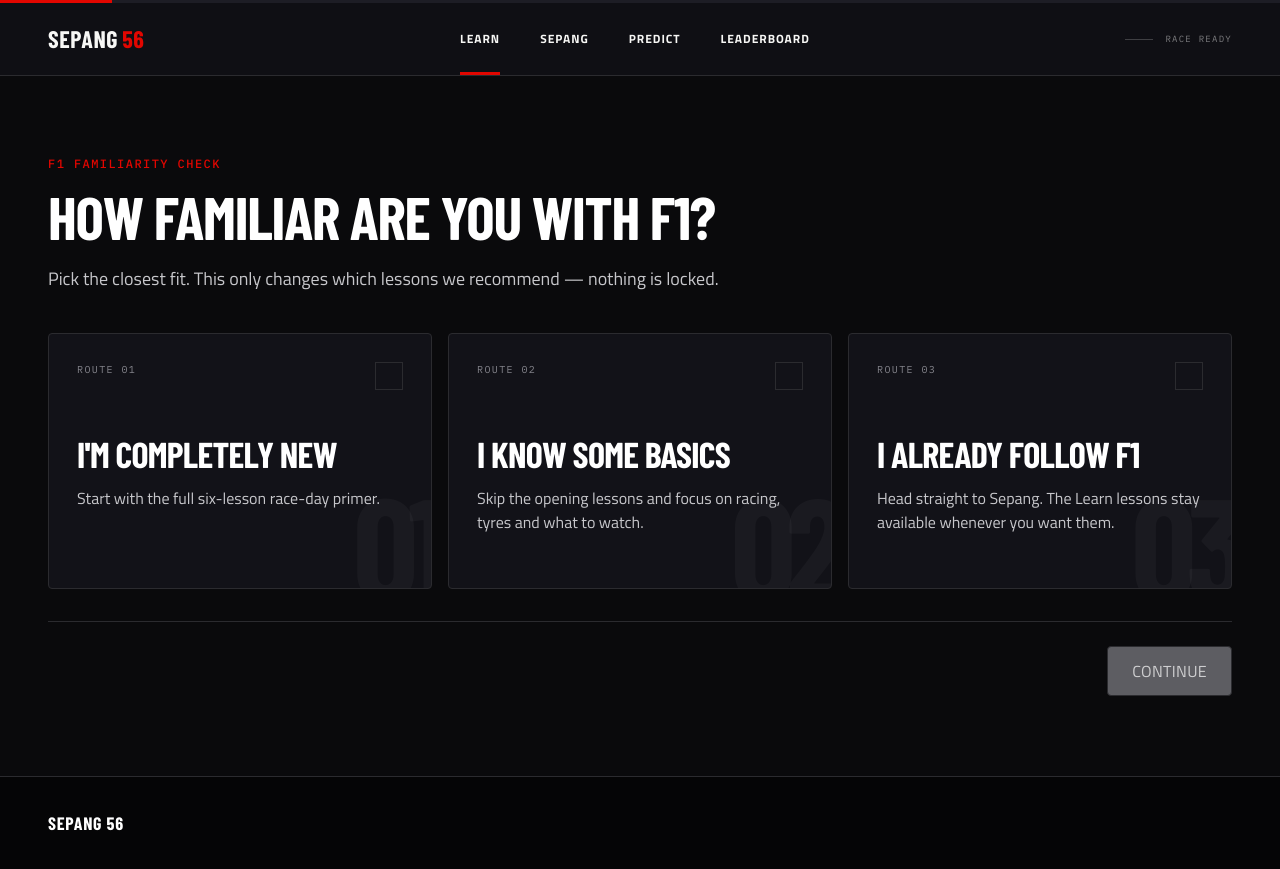
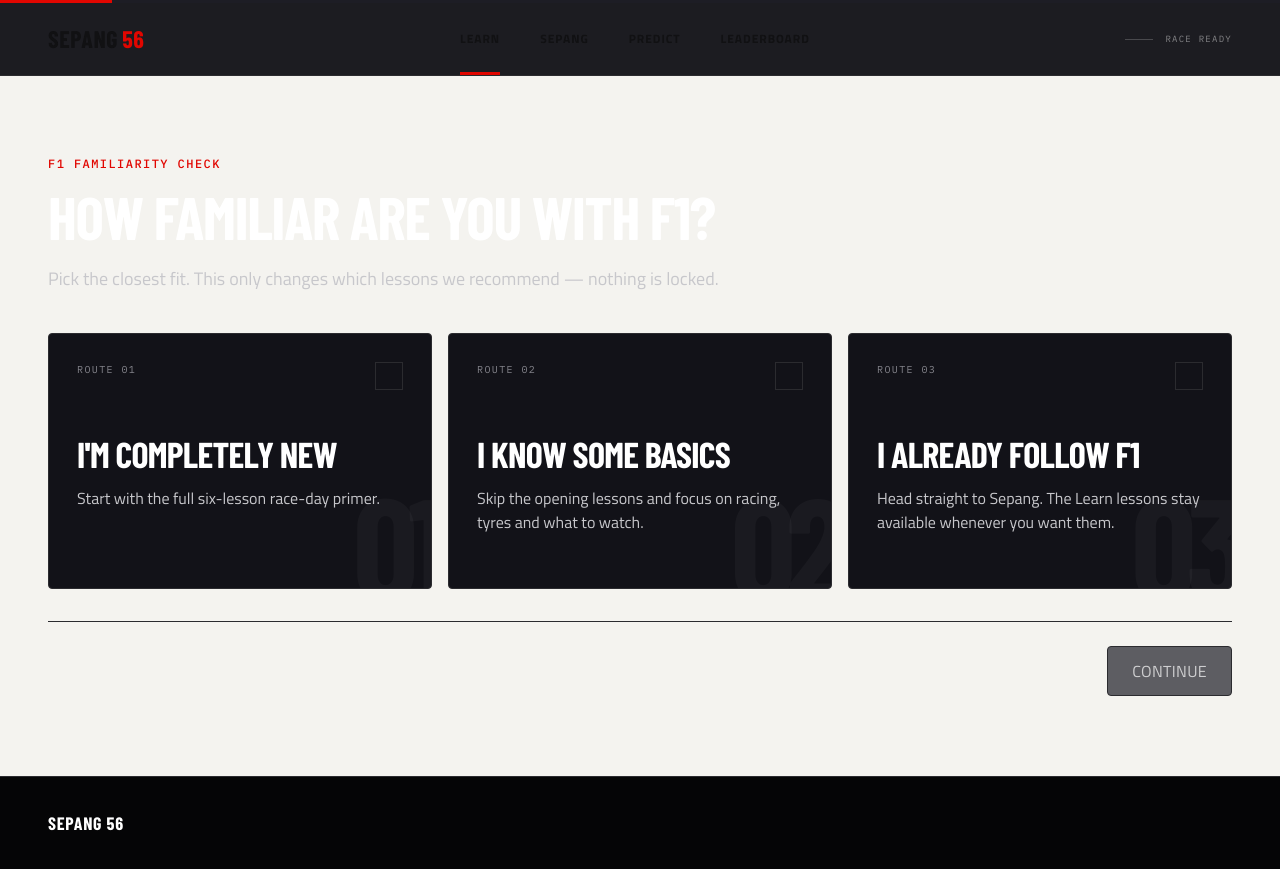
Before and after one commit to itsLucas02/f1-sepang, a Next.js app: page /learn in a window 1280 px wide. Built offline with nearby package versions, Linux system fonts and the light colour scheme; a web font is replaced by a local one.

Commit message:
style: give Learn a bright editorial shell

```diff
--- a/app/learn/page.tsx
+++ b/app/learn/page.tsx
@@ -5,7 +5,7 @@ import { SiteContainer } from "@/components/shared/site-container";
 
 export default function LearnPage() {
   return (
-    <div className="flex min-h-screen flex-col bg-canvas">
+    <div className="flex min-h-screen flex-col bg-[#f4f3ef] text-[#111113]">
       <RaceHeader activeHref="/learn" />
       <main className="flex-1">
         <SiteContainer className="py-12 sm:py-16 lg:py-20">
```
